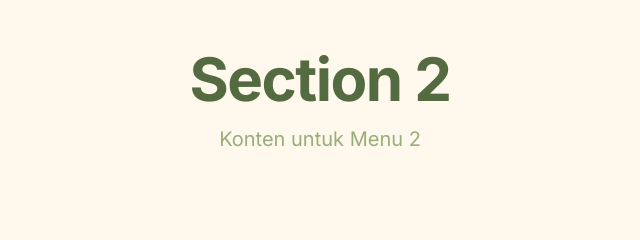
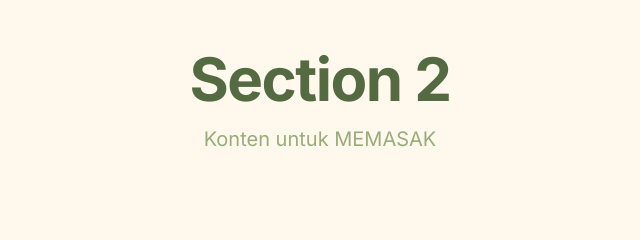
Before and after one commit to ggfinn26/contoh-bagas, a website: page public/index.html in a window 1280 px wide. Shown: the part 1180-1420 px from the top of the page, 320-960 px from the left. Drawn offline with Linux system fonts and the light colour scheme.

Commit message:
ubah menu

```diff
--- a/public/index.html
+++ b/public/index.html
@@ -78,7 +78,7 @@
         <section id="section2" class="min-h-screen flex items-center justify-center bg-brand-light">
             <div class="text-center p-8">
                 <h1 class="text-5xl md:text-6xl font-bold text-brand-primary tracking-tight mb-4">Section 2</h1>
-                <p class="text-xl text-brand-secondary">Konten untuk Menu 2</p>
+                <p class="text-xl text-brand-secondary">Konten untuk MEMASAK</p>
             </div>
         </section>
 
```
